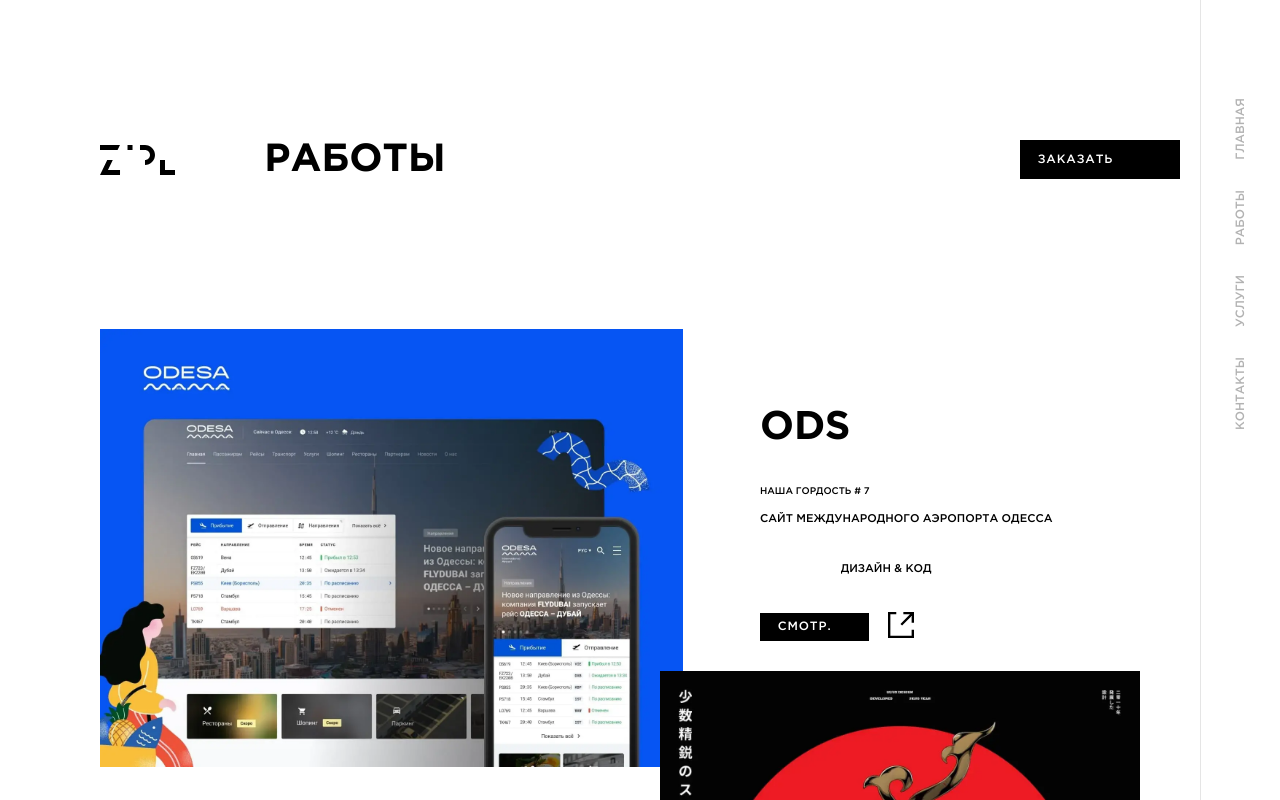
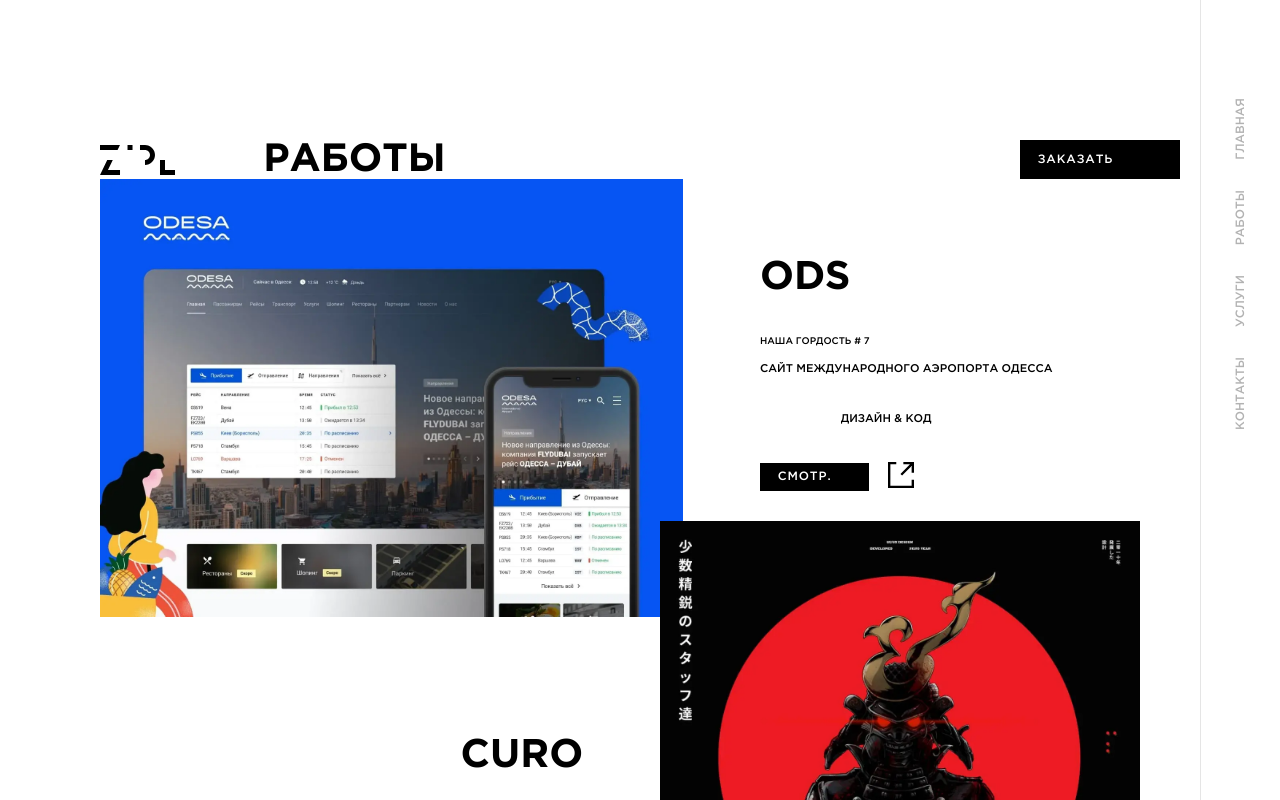
Before and after one commit to AnatolyKostarev/kojo, a React (Create React App) app: page /works in a window 1280 px wide. Shown: the top 800 px of the page. Built offline with nearby package versions, Linux system fonts and the light colour scheme.

Commit message:
Refactor styles

```diff
--- a/src/layouts/header/works/Headerworks.module.css
+++ b/src/layouts/header/works/Headerworks.module.css
@@ -1,4 +1,4 @@
-header {
+#header {
   margin-bottom: 150px;
 }
 
@@ -55,8 +55,8 @@ header {
 .title {
   position: relative;
   font-family: "GothamProBold";
-  font-size: 4.9vh;
-  line-height: 4.7vh;
+  font-size: 4.93vh;
+  line-height: 4.69vh;
   text-transform: uppercase;
   color: transparent;
   animation: showTitle;
@@ -67,7 +67,7 @@ header {
   overflow: hidden;
 }
 
-.title:before {
+.title::before {
   content: "";
   position: absolute;
   top: 0;
```
